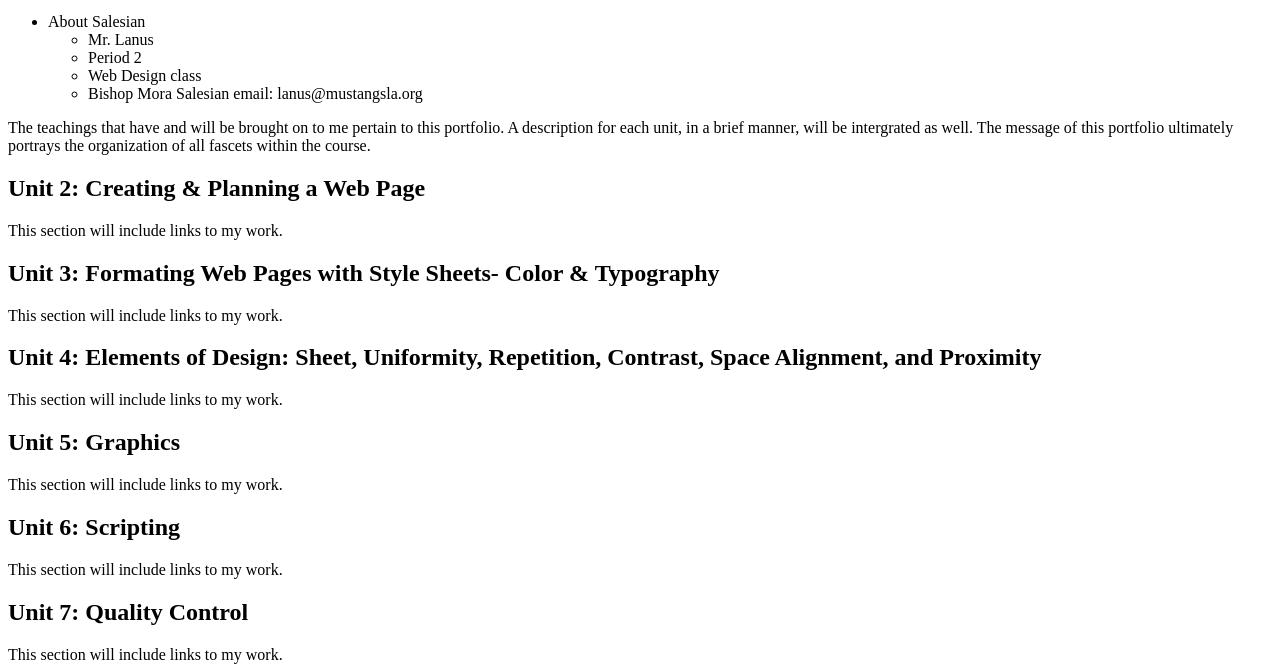
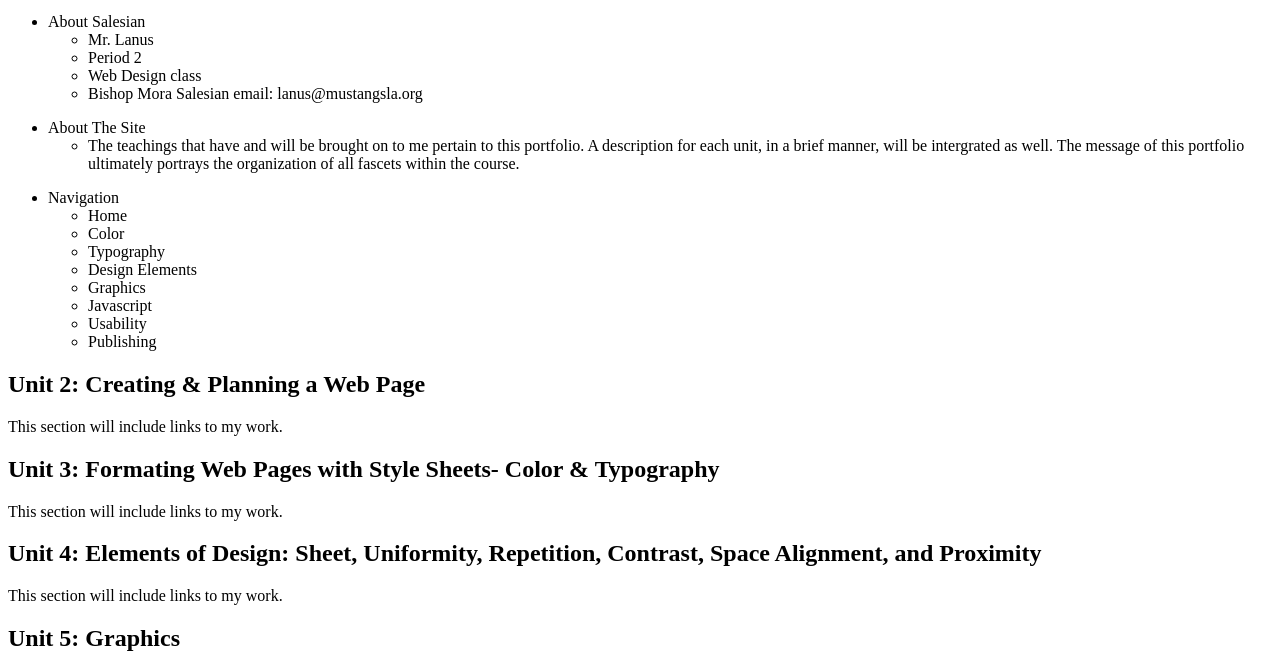
Before and after one commit to mauricioaggs/portfolio_mauricioaguilar1, a plain HTML site: page index.html in a window 1280 px wide. Shown: the part 137-803 px from the top of the page. Drawn offline with Linux system fonts and the light colour scheme.

Commit message:
L5
Added beginning navigation bar

```diff
--- a/index.html
+++ b/index.html
@@ -28,8 +28,28 @@
 		</li>
 	</div>
 	<div>
-	The teachings that have and will be brought on to me pertain to this portfolio. A description for each unit, in a brief manner, will be intergrated as well. The message of this portfolio ultimately portrays the organization of all fascets within the course.</br>
+	<ul>
+		<li>About The Site
+			<ul>
+				<li>The teachings that have and will be brought on to me pertain to this portfolio. A description for each unit, in a brief manner, will be intergrated as well. The message of this portfolio ultimately portrays the organization of all fascets within the course.</li>
+			</ul>
+		</li>
 	</div>
+	<nav>
+		<ul>
+			<li>Navigation
+				<ul>
+					<li>Home</li>
+					<li>Color</li>
+					<li>Typography</li>
+					<li>Design Elements</li>
+					<li>Graphics</li>
+					<li>Javascript</li>
+					<li>Usability</li>
+					<li>Publishing</li>
+				</ul>
+			</li>
+	</nav>
 	<h2>Unit 2: Creating & Planning a Web Page</h2>
 			<p>This section will include links to my work.</p>
 	<h2>Unit 3: Formating Web Pages with Style Sheets- Color & Typography</h2>
```
